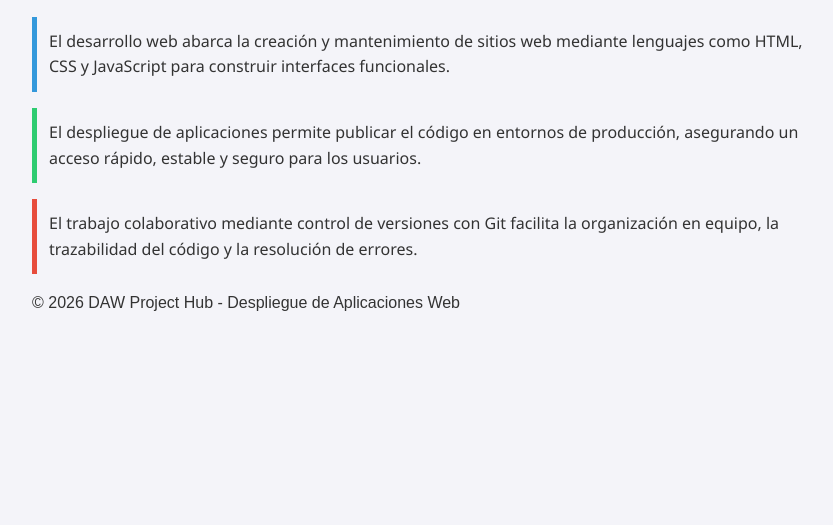
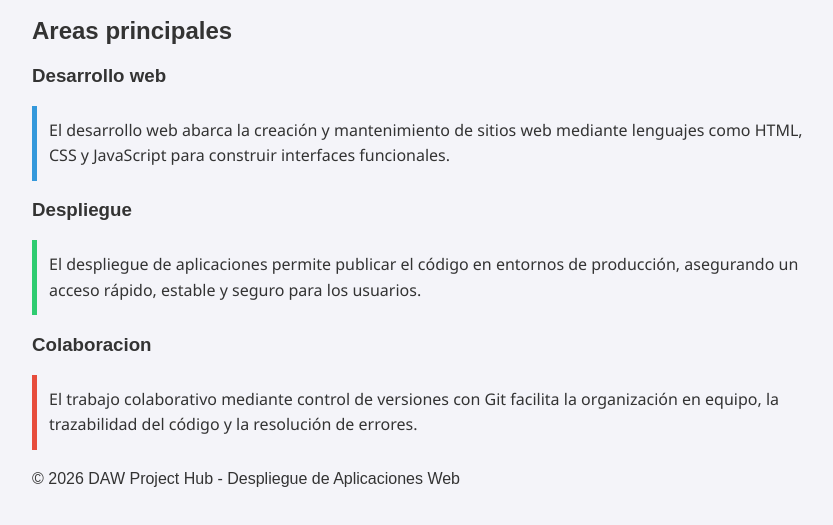
Before and after one commit to zx25student372-max/daw-project-hub, a plain HTML site: page index.html in a window 1280 px wide. Shown: the part 121-646 px from the top of the page, without its empty margins (208-1041 px from the left). Drawn offline with Linux system fonts and the light colour scheme.

Commit message:
content: añade subtítulos antes de cada párrafo principal

```diff
--- a/index.html
+++ b/index.html
@@ -14,9 +14,16 @@
     </header>
 
     <main>
-    <p class="parrafo-desarrollo">El desarrollo web abarca la creación y mantenimiento de sitios web mediante lenguajes como HTML, CSS y JavaScript para construir interfaces funcionales.</p>
-    <p class="parrafo-despliegue">El despliegue de aplicaciones permite publicar el código en entornos de producción, asegurando un acceso rápido, estable y seguro para los usuarios.</p>
-    <p class="parrafo-colaboracion">El trabajo colaborativo mediante control de versiones con Git facilita la organización en equipo, la trazabilidad del código y la resolución de errores.</p>
+        <h2>Areas principales</h2>
+
+        <h3>Desarrollo web</h3>
+        <p class="parrafo-desarrollo">El desarrollo web abarca la creación y mantenimiento de sitios web mediante lenguajes como HTML, CSS y JavaScript para construir interfaces funcionales.</p>
+
+        <h3>Despliegue</h3>
+        <p class="parrafo-despliegue">El despliegue de aplicaciones permite publicar el código en entornos de producción, asegurando un acceso rápido, estable y seguro para los usuarios.</p>
+
+        <h3>Colaboracion</h3>
+        <p class="parrafo-colaboracion">El trabajo colaborativo mediante control de versiones con Git facilita la organización en equipo, la trazabilidad del código y la resolución de errores.</p>
     </main>
 
     <footer>
```
